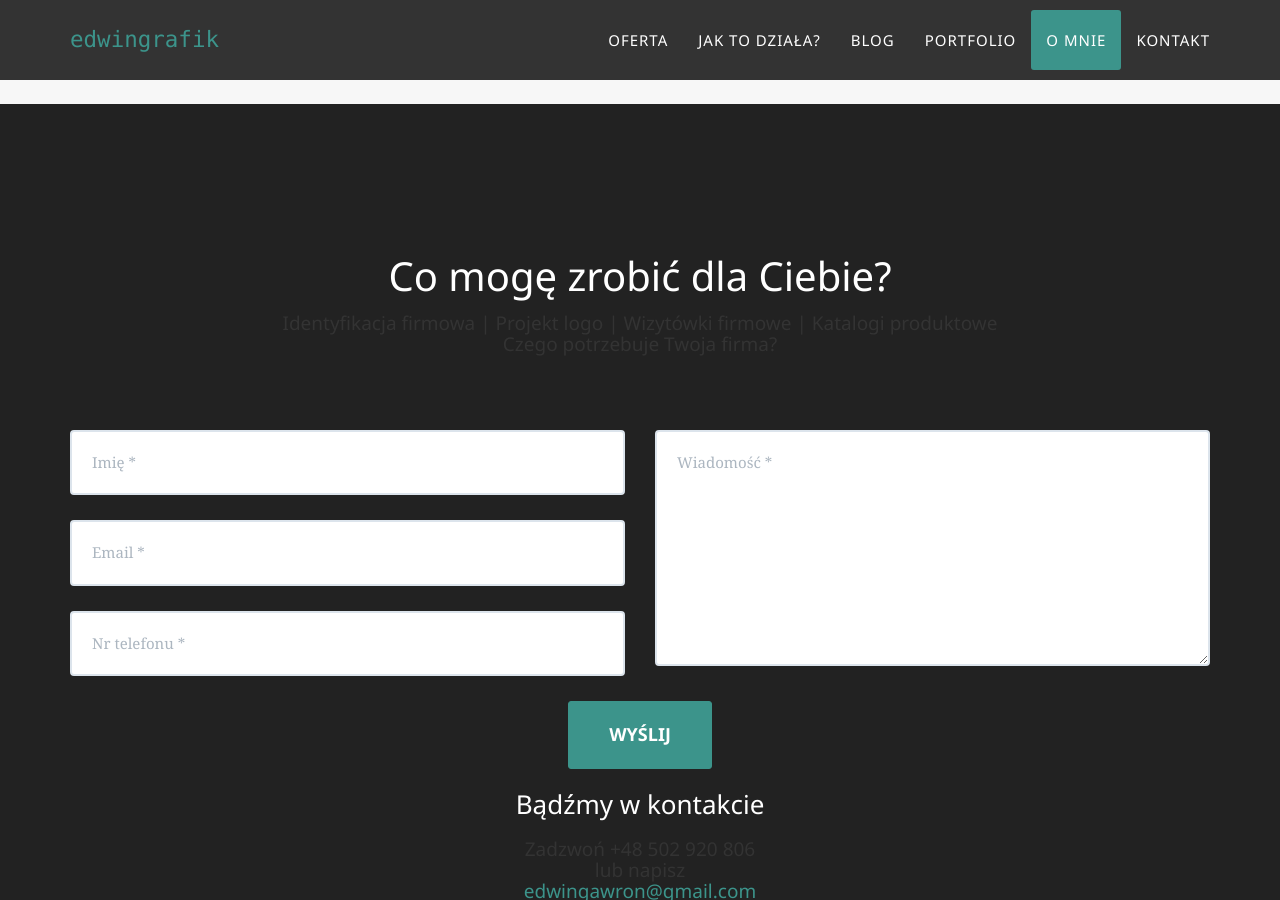
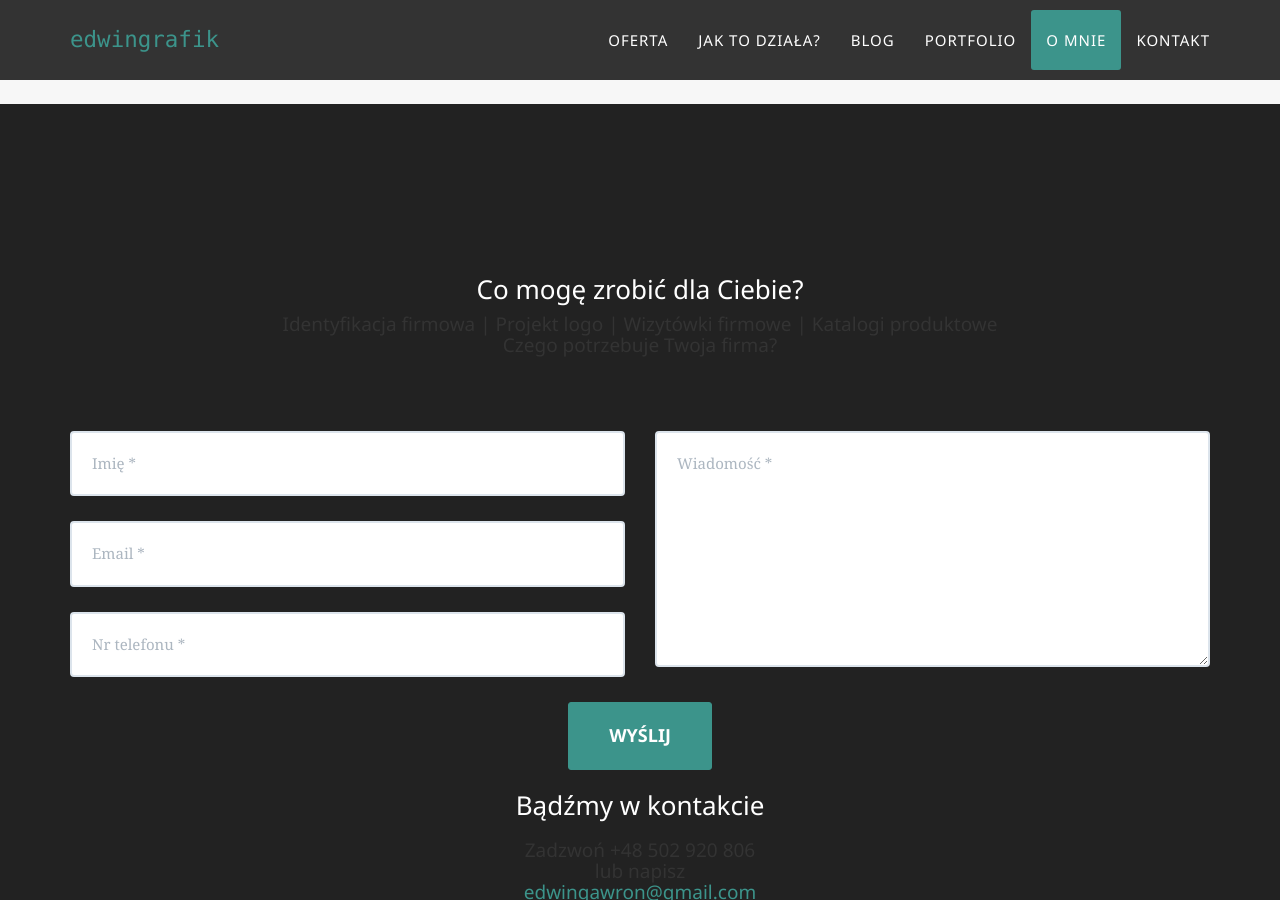
Before and after one commit to edwingrafik/edwingrafik.github.io, a Jekyll site: the page built from index.html, in a window 1280 px wide and 900 px high, scrolled down 5683 px. Built offline with Jekyll 4.4.1, drawn with Linux system fonts in a browser that asks for light colours; some web fonts are replaced.

Commit message:
Update contact.html

```diff
--- a/_includes/contact.html
+++ b/_includes/contact.html
@@ -2,7 +2,7 @@
   <div class="container">
     <div class="row">
       <div class="col-lg-12 text-center">
-        <h2 class="section-heading">Co mogę zrobić dla Ciebie?</h2>
+        <h3 class="section-heading">Co mogę zrobić dla Ciebie?</h3>
         <h4>Identyfikacja firmowa | Projekt logo | Wizytówki firmowe | Katalogi produktowe<br>Czego potrzebuje Twoja firma?</h4>
         <h3 class="section-subheading text-muted"></h3>
       </div>
```
